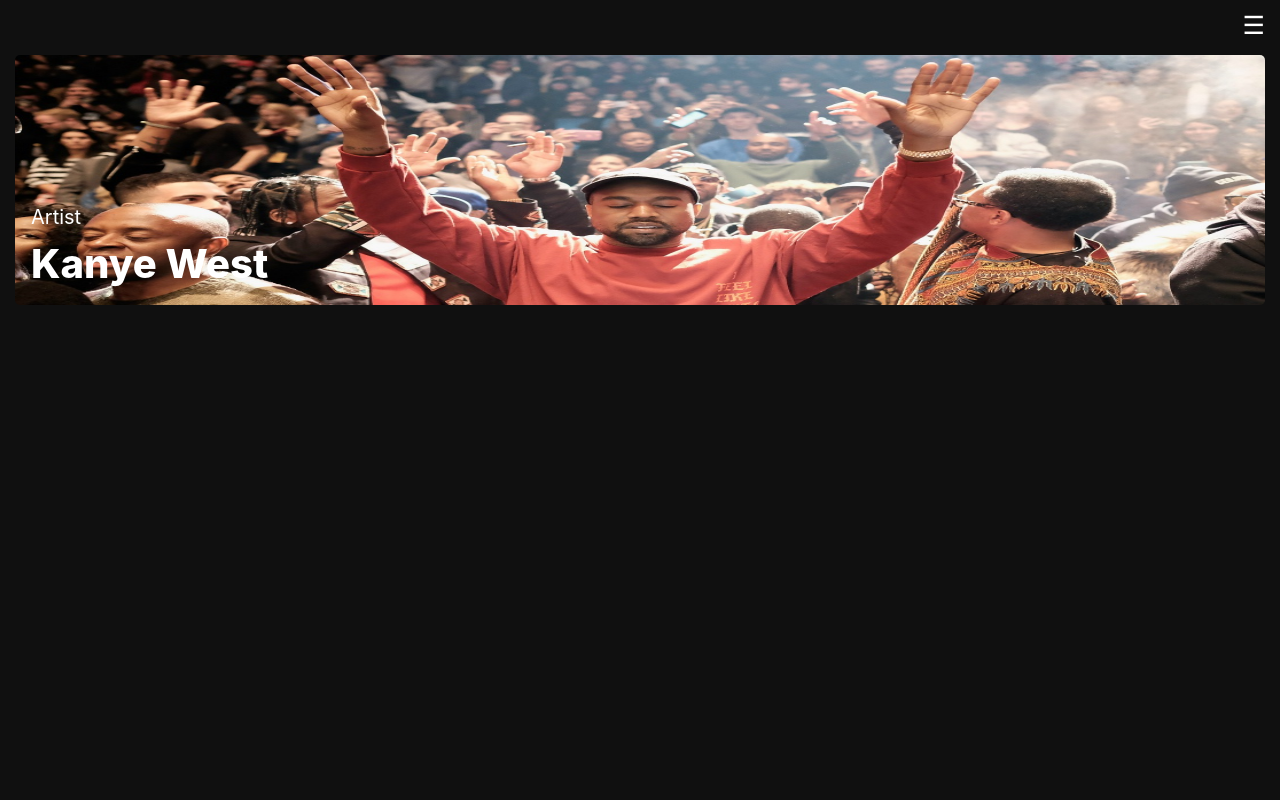
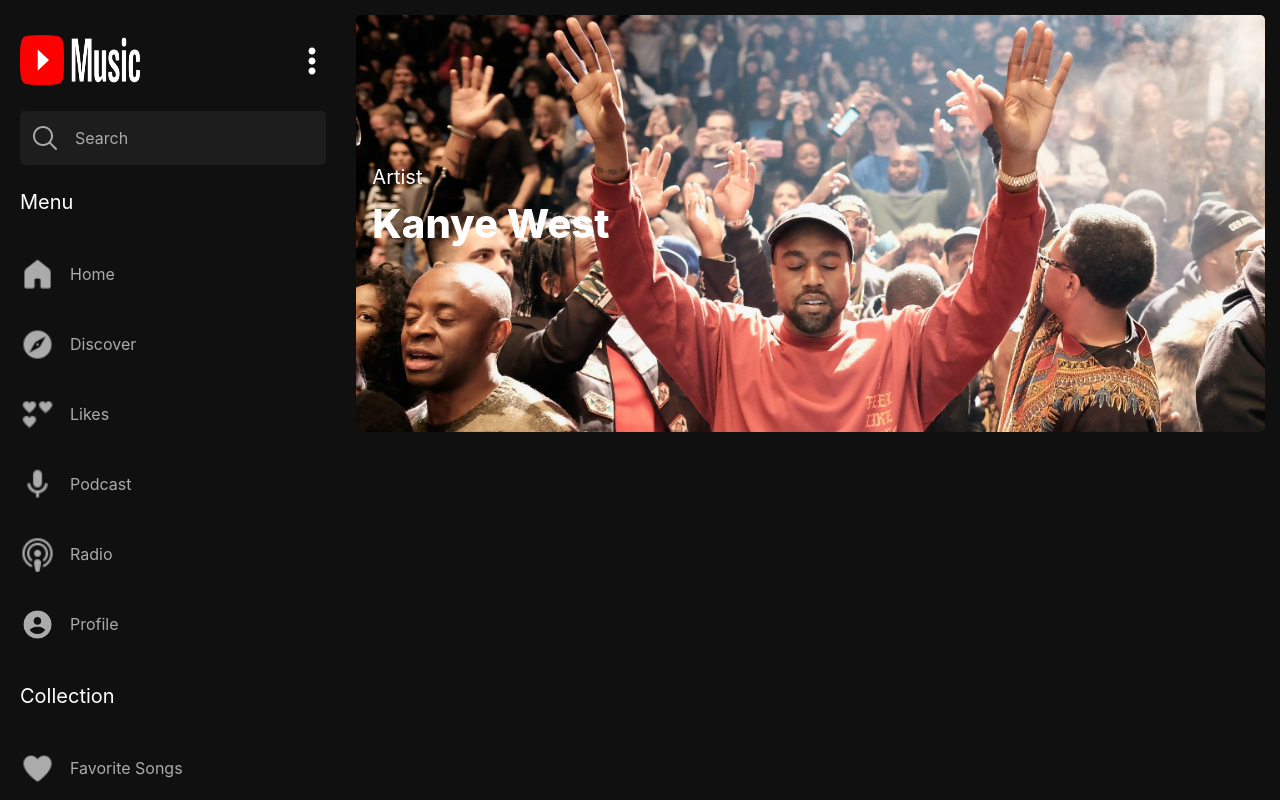
Before and after one commit to phelied/Youtube, a React (Create React App) app: page / in a window 1280 px wide. Built offline with nearby package versions, Linux system fonts and the light colour scheme.

Commit message:
Media queries sidebar for tablets

```diff
--- a/src/App.css
+++ b/src/App.css
@@ -25,7 +25,7 @@
 
 .img__picture {
   width: 100%;
-  height: 250px;
+  height: auto;
   border-radius: 5px;
 }
 
@@ -45,3 +45,16 @@
   font-weight: 800;
   margin-top: 10px;
 }
+
+@media screen and (min-width: 768px) {
+
+  .container {
+    display: grid;
+    grid-template-columns: 4fr 11fr;
+  }
+
+  .container__navbar-display {
+    width: 100%;
+  }
+
+}
--- a/src/App.js
+++ b/src/App.js
@@ -5,12 +5,16 @@
 import picture from "./img/kanye_1.jpg";
 
 function App() {
+
 	return (
 		<div className="container">
+			<div className="container__navbar-display">
 				<Navbar />
+			</div>
+			<div className="container__main-display">
 				<div className="container__img">
 					<div className="container__img-size">
-					<img className="img__picture" alt='Kanye west picture' src={picture}/>
+						<img className="img__picture" alt='Kanye west concert' src={picture} />
 						<div className="container__information-text">
 							<span className="span__artist-text">Artist</span>
 							<span className="span__artistname-text">Kanye West</span>
@@ -18,6 +22,7 @@
 					</div>
 				</div>
 			</div>
+		</div>
 	);
 }
 export default App;
--- a/src/components/Navbar/navbar.css
+++ b/src/components/Navbar/navbar.css
@@ -1,7 +1,7 @@
 /* The side navigation menu */
 .sidenav {
   height: 100%; /* 100% Full-height */
-  width: 0; /* 0 width - change this with JavaScript */
+  width: 100%; /* 0 width - change this with JavaScript */
   position: fixed; /* Stay in place */
   z-index: 1; /* Stay on top */
   top: 0; /* Stay at the top */
@@ -175,6 +175,15 @@
     margin: 10px;
     width: 8px;
   }
+
+  div.sidenav {
+    display: block !important;
+    width: 27%;
+  }
+
+  .toggle {
+    display: none;
+  }
 }
 
 @media screen and (min-width: 1024px) {
--- a/src/components/Navbar/navbar.js
+++ b/src/components/Navbar/navbar.js
@@ -5,7 +5,6 @@
 
 const Navbar = () => {
     const [sideBar, setSideBar] = useState(false);
-    const [] = useState()
 
     const stateSideBar = () => {
         setSideBar(current => !current);
@@ -13,7 +12,7 @@
 
     return (
         <>
-            <div id="mySidenav" className="sidenav" style={{ width: sideBar ? '100%' : '0' }}>
+            <div id="mySidenav" className="sidenav" style={{ display: sideBar ? 'block' : 'none' }}>
                 <a href="#" className="closebtn" onClick={stateSideBar}>&times;</a>
                 <div className="sidebar_categories">
                     <div className="sidebar_header">
```
Lines whose indentation alone changed are shown as unchanged.
